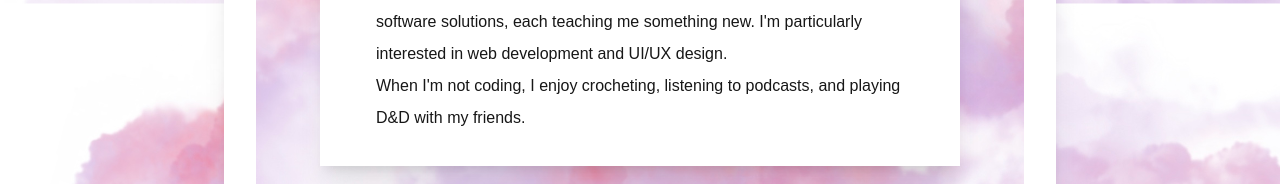
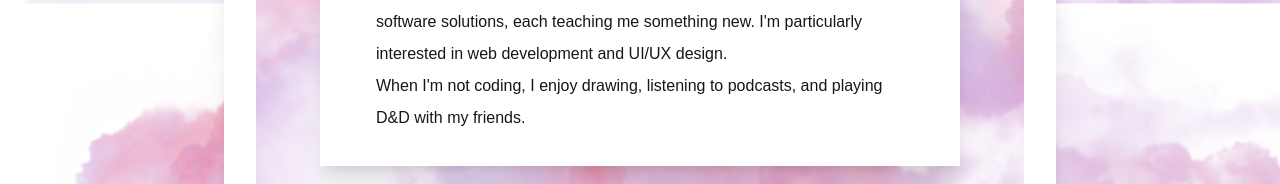
Before and after one commit to yborger/Personal-Website, a Next.js app: page /about in a window 1280 px wide. Shown: the part 886-1070 px from the top of the page. Built offline with nearby package versions, Linux system fonts and the light colour scheme.

Commit message:
Resume update, quick send

```diff
--- a/app/about/page.tsx
+++ b/app/about/page.tsx
@@ -13,7 +13,7 @@ const About: React.FC = () => {
 
           <p>I have worked on projects ranging from simple applications to complex software solutions, each teaching me something new. I&apos;m particularly interested in web development and UI/UX design.</p>
 
-          <p>When I&apos;m not coding, I enjoy crocheting, listening to podcasts, and playing D&amp;D with my friends.</p>
+          <p>When I&apos;m not coding, I enjoy drawing, listening to podcasts, and playing D&amp;D with my friends.</p>
 
           {/* Add more content as needed */}
     </div></section>
--- a/app/contact/page.tsx
+++ b/app/contact/page.tsx
@@ -16,7 +16,7 @@ const Contact: React.FC = () => {
       </div>
       <p className="mt-4">Interested in my experience? {" "}</p>
       <a
-      href="/September2024.docx" // Assuming the file is in the public folder
+      href="/Yael-Borger-Frontend-Resume.docx" // Assuming the file is in the public folder
       download="YaelBorger_Resume.docx" // This sets the download file name
       className="text-blue-500 hover:underline"
     >
```
Also changed, not shown: 2 other files (tests, documents, lock files or other folders).
